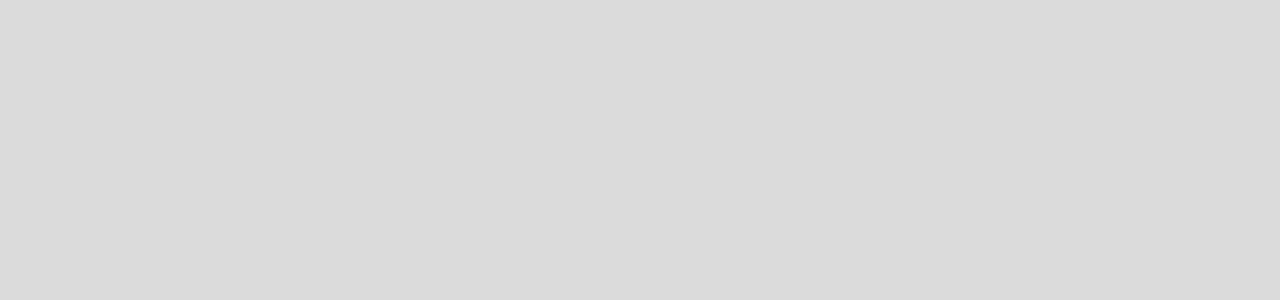
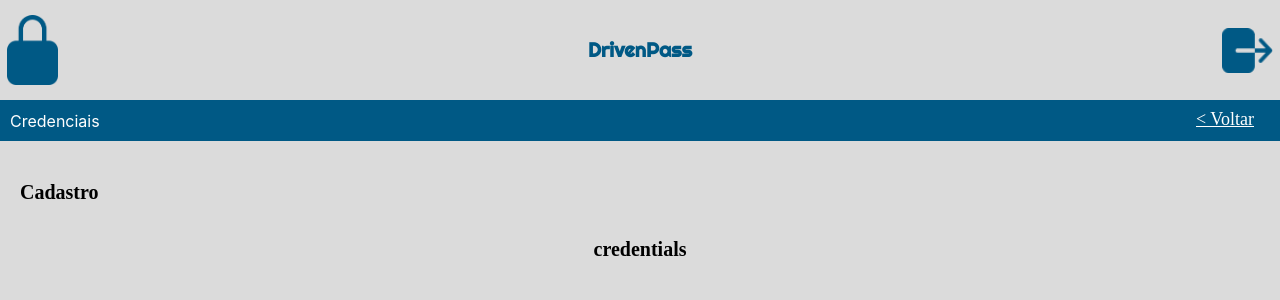
Before and after one commit to gabriel-victor933/project-drivenpass-front, a React (Vite) app: page /home/register/data/credentials in a window 1280 px wide. Before the commit this address had no page. Shown: the top 300 px of the page. Built offline with nearby package versions, Linux system fonts and the light colour scheme; sample sign-in values are in the browser's storage; a web font is replaced by a local one.

Commit message:
feat: creating registration page layoult

```diff
--- a/src/App.tsx
+++ b/src/App.tsx
@@ -8,6 +8,7 @@
 import Passwords from "./pages/Passwords"
 import Categories from "./pages/Categories"
 import SelectedPassword from "./pages/SelectedPassword"
+import RegistrationLayoult from "./components/RegistrationLayoult"
 
 function App() {
 
@@ -25,7 +26,13 @@
             <Route path=":type" element={<Passwords />} />
             <Route path=":type/:id" element={<SelectedPassword />} />
             <Route path="register/type" element={<Categories />}/>
-            <Route path="register/:type/data" element={<h1>Cadastro das infos da senhas</h1>}/>
+            <Route path="register/data" element={<RegistrationLayoult />}>
+                <Route path="credentials" element={<h1>credentials</h1>} />
+                <Route path="notes" element={<h1>notes</h1>} />
+                <Route path="cards" element={<h1>cards</h1>} />
+                <Route path="wifis" element={<h1>wifis</h1>} />
+                <Route path="*" element={<h1>not found!</h1>} />
+            </Route>
           </Route>
         </Routes>
       </BrowserRouter>
--- /dev/null
+++ b/src/components/RegistrationLayoult.jsx
@@ -0,0 +1,20 @@
+import { Outlet, useLocation } from "react-router-dom"
+import { InfoBlock } from "../styles/PageInfoStyle"
+import { typesTranslation } from "../constants/objectsets"
+import ReturnButton from "./ReturnButton"
+import {CategoriesBlock} from "../styles/CategoriesBlock"
+
+function RegistrationLayoult(){
+    const loc = useLocation()
+    const type = loc.pathname.split("/").pop();
+    return(<>
+            <InfoBlock>{typesTranslation[type]}</InfoBlock>
+            <CategoriesBlock>
+                <h1>Cadastro</h1>
+            </CategoriesBlock>
+            <Outlet />
+            <ReturnButton />
+            </>)
+}
+
+export default RegistrationLayoult
--- a/src/constants/objectsets.tsx
+++ b/src/constants/objectsets.tsx
@@ -4,7 +4,7 @@
 import wifi from "../assets/images/wifi.png"
 
 export const typesTranslation = {
-    credentials: "credenciais",
+    credentials: "Credenciais",
     notes: "Notas Seguras",
     cards: "Cartões",
     wifis: "Senhas de Wifi"
--- a/src/pages/Categories.tsx
+++ b/src/pages/Categories.tsx
@@ -13,19 +13,19 @@
         <InfoBlock>Escolha Uma Categoria</InfoBlock>
         <CategoriesBlock>
             <img src={cred}/>
-            <Link to="/home/register/credentials/data" ><h2>Credentials</h2></Link>
+            <Link to="/home/register/data/credentials" ><h2>Credentials</h2></Link>
         </CategoriesBlock>
         <CategoriesBlock>
             <img src={notes}/>
-            <Link to="/home/register/notes/data" ><h2>Notas Seguras</h2></Link>
+            <Link to="/home/register/data/notes" ><h2>Notas Seguras</h2></Link>
         </CategoriesBlock>
         <CategoriesBlock>
             <img src={cards}/>
-            <Link to="/home/register/cards/data" ><h2>Cartões</h2></Link>
+            <Link to="/home/register/data/cards" ><h2>Cartões</h2></Link>
         </CategoriesBlock>
         <CategoriesBlock>
             <img src={wifi}/>
-            <Link to="/home/register/wifis/data" ><h2>Senhas de Wi-fi</h2></Link>
+            <Link to="/home/register/data/wifis" ><h2>Senhas de Wi-fi</h2></Link>
         </CategoriesBlock>
 
         <ReturnButton />
```
